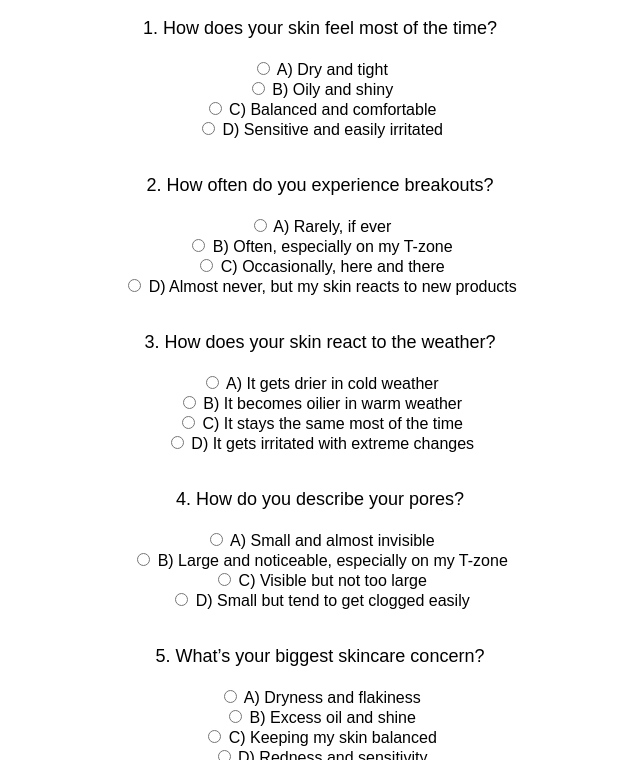
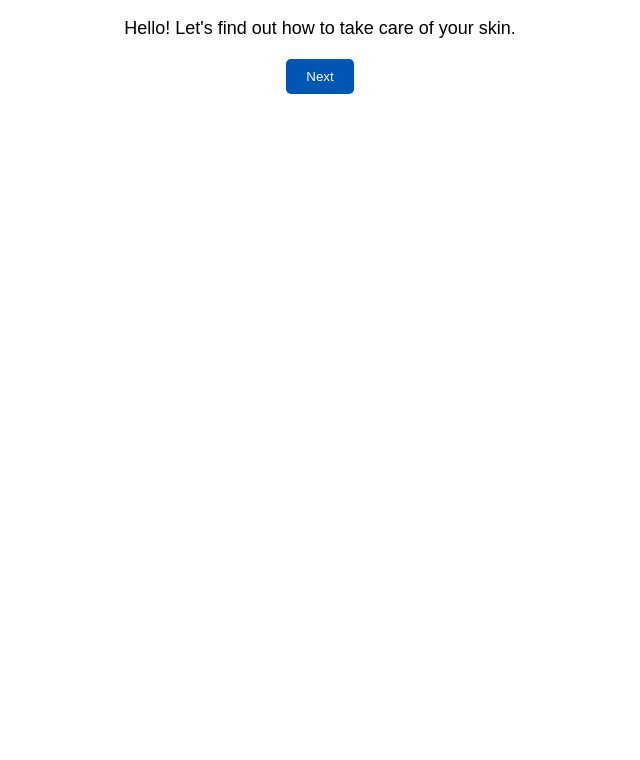
Before and after one commit to nairboss/cetaphil-game, a plain HTML site: page index.html in a window 1280 px wide. Both pictures are taken after a click on the button "Start Adventure". Shown: the part 40-800 px from the top of the page, without its empty margins (320-960 px from the left). Drawn offline with Linux system fonts and the light colour scheme.

Commit message:
Update index.html

```diff
--- a/index.html
+++ b/index.html
@@ -16,45 +16,8 @@
             <img id="character" src="character.jpeg" alt="Character">
         </div>
         <div id="scene">
-            <form id="quiz-form">
-                <p>1. How does your skin feel most of the time?</p>
-                <input type="radio" name="q1" value="dry"> A) Dry and tight<br>
-                <input type="radio" name="q1" value="oily"> B) Oily and shiny<br>
-                <input type="radio" name="q1" value="balanced"> C) Balanced and comfortable<br>
-                <input type="radio" name="q1" value="sensitive"> D) Sensitive and easily irritated<br><br>
-
-                <p>2. How often do you experience breakouts?</p>
-                <input type="radio" name="q2" value="rare"> A) Rarely, if ever<br>
-                <input type="radio" name="q2" value="often"> B) Often, especially on my T-zone<br>
-                <input type="radio" name="q2" value="occasional"> C) Occasionally, here and there<br>
-                <input type="radio" name="q2" value="reactive"> D) Almost never, but my skin reacts to new products<br><br>
-
-                <p>3. How does your skin react to the weather?</p>
-                <input type="radio" name="q3" value="dry"> A) It gets drier in cold weather<br>
-                <input type="radio" name="q3" value="oily"> B) It becomes oilier in warm weather<br>
-                <input type="radio" name="q3" value="balanced"> C) It stays the same most of the time<br>
-                <input type="radio" name="q3" value="sensitive"> D) It gets irritated with extreme changes<br><br>
-
-                <p>4. How do you describe your pores?</p>
-                <input type="radio" name="q4" value="small"> A) Small and almost invisible<br>
-                <input type="radio" name="q4" value="large"> B) Large and noticeable, especially on my T-zone<br>
-                <input type="radio" name="q4" value="balanced"> C) Visible but not too large<br>
-                <input type="radio" name="q4" value="clogged"> D) Small but tend to get clogged easily<br><br>
-
-                <p>5. What’s your biggest skincare concern?</p>
-                <input type="radio" name="q5" value="dry"> A) Dryness and flakiness<br>
-                <input type="radio" name="q5" value="oily"> B) Excess oil and shine<br>
-                <input type="radio" name="q5" value="balanced"> C) Keeping my skin balanced<br>
-                <input type="radio" name="q5" value="sensitive"> D) Redness and sensitivity<br><br>
-
-                <p>6. How does your skin feel after cleansing?</p>
-                <input type="radio" name="q6" value="dry"> A) Tight and dry<br>
-                <input type="radio" name="q6" value="oily"> B) Fresh but oily soon after<br>
-                <input type="radio" name="q6" value="balanced"> C) Clean and normal<br>
-                <input type="radio" name="q6" value="sensitive"> D) Slightly irritated or red<br><br>
-
-                <button type="button" onclick="submitQuiz()">Submit</button>
-            </form>
+            <p id="dialogue">Hello! Let's find out how to take care of your skin.</p>
+            <button onclick="nextScene()">Next</button>
         </div>
     </div>
 
```
